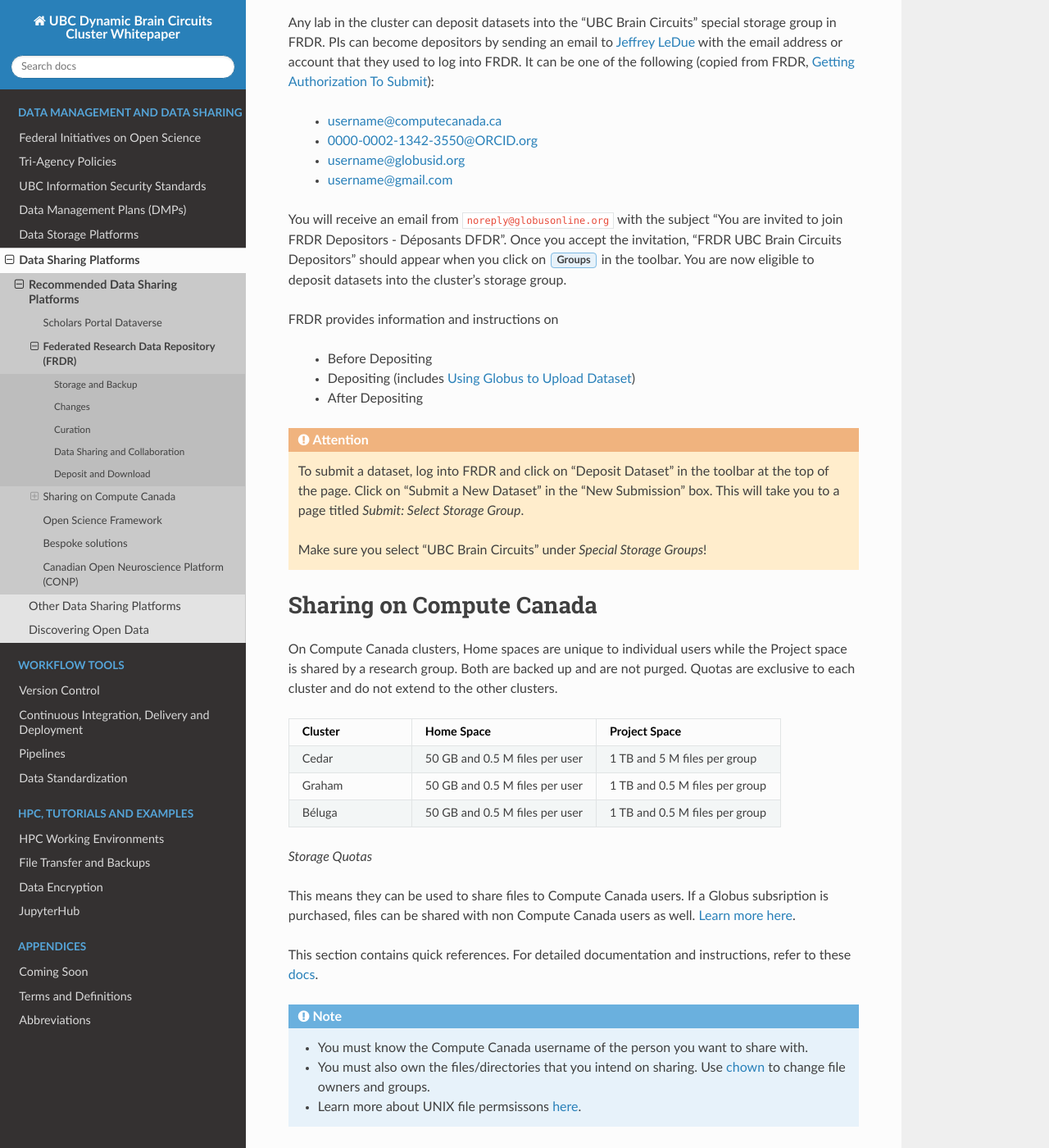
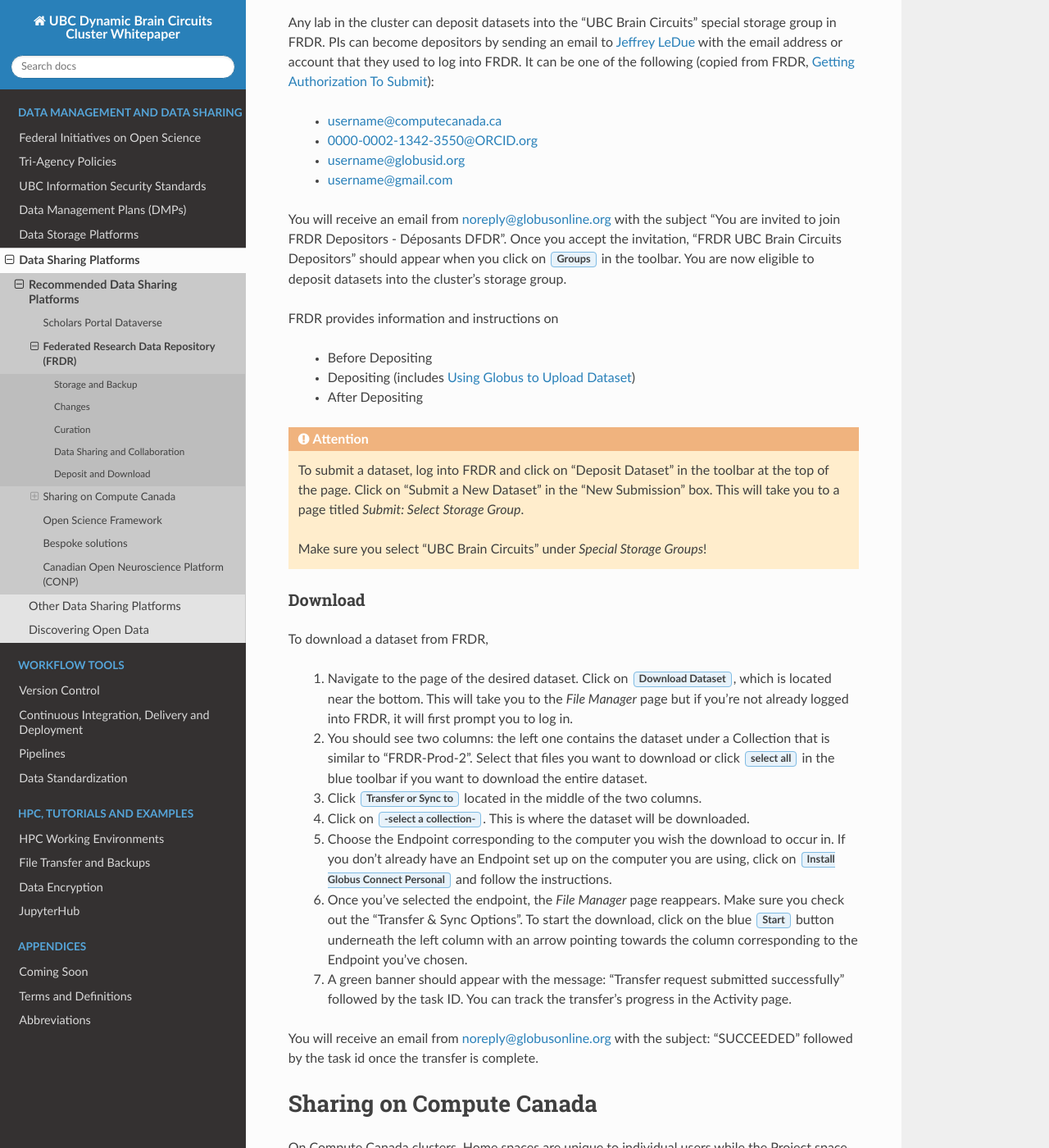
Before and after one commit to ubcbraincircuits/whitepaper, a Sphinx documentation site: the page built from source/data_sharing/frdr.rst, in a window 1280 px wide and 1400 px high, scrolled down 2292 px. Shown: the whole window at 82% size. Built offline with Sphinx 7.4.7 and the Read the Docs theme 2.0.0, drawn with Linux system fonts in a browser that asks for light colours; pages that are not in the unit, such as notebooks, are missing from menus.

Commit message:
Add download instructions

```diff
--- a/source/data_sharing/frdr.rst
+++ b/source/data_sharing/frdr.rst
@@ -100,7 +100,7 @@
 	- username@globusid.org
 	- username@gmail.com
 
-You will receive an email from ``noreply@globusonline.org`` with the subject "You are invited to join FRDR Depositors - Déposants DFDR".
+You will receive an email from noreply@globusonline.org with the subject "You are invited to join FRDR Depositors - Déposants DFDR".
 Once you accept the invitation, "FRDR UBC Brain Circuits Depositors" should appear when you click on :guilabel:`Groups`
 in the toolbar. You are now eligible to deposit datasets into the cluster's storage group.
 
@@ -115,6 +115,21 @@
 	Click on "Submit a New Dataset" in the "New Submission" box. This will take you to a page titled *Submit: Select Storage Group*.
 
 	Make sure you select "UBC Brain Circuits" under *Special Storage Groups*!
+
+Download
+~~~~~~~~
+
+To download a dataset from FRDR,
+
+	1. Navigate to the page of the desired dataset. Click on :guilabel:`Download Dataset`, which is located near the bottom. This will take you to the *File Manager* page but if you're not already logged into FRDR, it will first prompt you to log in.
+	2. You should see two columns: the left one contains the dataset under a Collection that is similar to "FRDR-Prod-2". Select that files you want to download or click :guilabel:`select all` in the blue toolbar if you want to download the entire dataset.
+	3. Click :guilabel:`Transfer or Sync to` located in the middle of the two columns.
+	4. Click on :guilabel:`-select a collection-`. This is where the dataset will be downloaded.
+	5. Choose the Endpoint corresponding to the computer you wish the download to occur in. If you don't already have an Endpoint set up on the computer you are using, click on :guilabel:`Install Globus Connect Personal` and follow the instructions.
+	6. Once you've selected the endpoint, the *File Manager* page reappears. Make sure you check out the "Transfer & Sync Options". To start the download, click on the blue :guilabel:`Start` button underneath the left column with an arrow pointing towards the column corresponding to the Endpoint you've chosen.
+	7. A green banner should appear with the message: "Transfer request submitted successfully" followed by the task ID. You can track the transfer's progress in the Activity page.
+
+You will receive an email from noreply@globusonline.org with the subject: "SUCCEEDED" followed by the task id once the transfer is complete.
 
 =========================
 Sharing on Compute Canada
```
